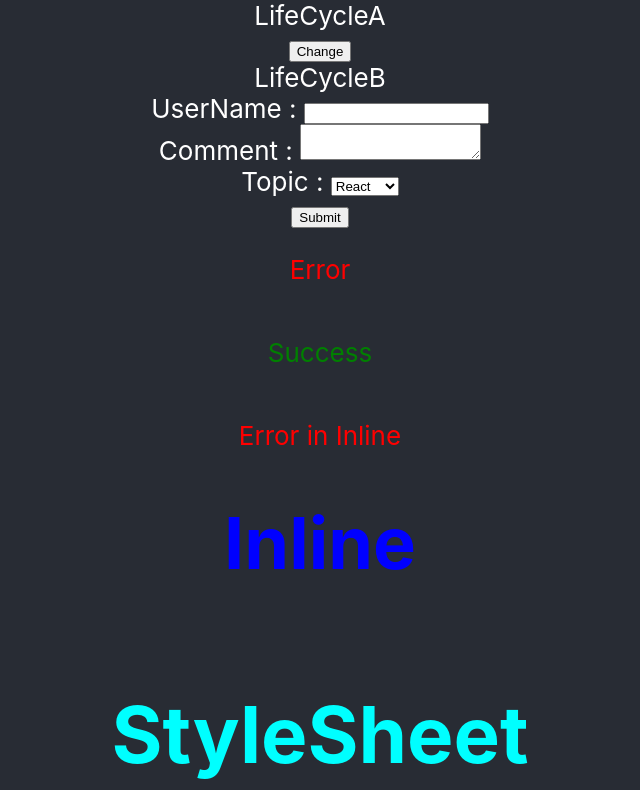
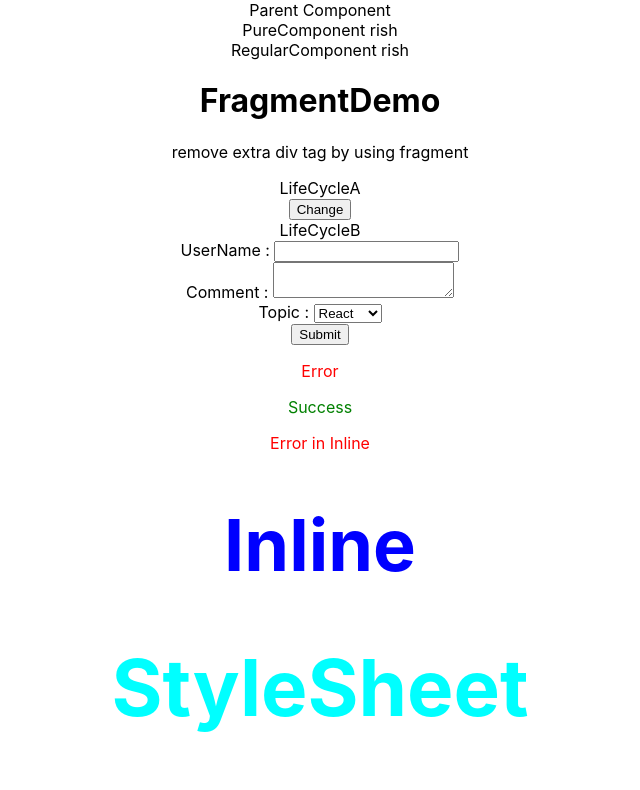
Before and after one commit to Rishav124-hub/ReactPractice, a React (Create React App) app in the folder hello-world/: page / in a window 1280 px wide. Shown: the top 790 px of the page, without its empty margins (320-960 px from the left). Built offline with nearby package versions, Linux system fonts and the light colour scheme.

Commit message:
fragment and pure component use

```diff
--- a/hello-world/src/App.js
+++ b/hello-world/src/App.js
@@ -19,12 +19,15 @@ import './AppStyle.css';
 import style from './AppStyle.module.css'
 import Form from './Form';
 import LifeCycleA from './LifeCycleA';
+import FragmentDemo from './FragmentDemo';
+import ParentComp from './ParentComp';
 
 class App extends Component{
   render() {
     return (
       <div className="App">
-        <header className="App-header">
+          <ParentComp></ParentComp>
+          <FragmentDemo></FragmentDemo>
           <LifeCycleA></LifeCycleA>
           <Form></Form>
           <p className="error">Error</p>
@@ -54,7 +57,6 @@ class App extends Component{
           <Greet name="Sanket" lastName="Sinha"></Greet>
           <Greet1/>
           <Hello/>
-        </header>
       </div>
     );
   }
--- /dev/null
+++ b/hello-world/src/FragmentDemo.js
@@ -0,0 +1,23 @@
+import React from 'react'
+
+function FragmentDemo() {
+    // const name=[]
+    return (
+        <React.Fragment>
+
+            {/* Like that we can use key attribute in reactfragment */}
+            {/* {
+                name.map(item=>(
+                    <React.Fragment key={item.id}>
+                        <h1>Title</h1>
+                        <p>{item.title}</p>
+                    </React.Fragment>
+                ))
+            } */}
+            <h1>FragmentDemo</h1>
+            <p>remove extra div tag by using fragment</p>
+        </React.Fragment>
+    )
+}
+
+export default FragmentDemo
--- /dev/null
+++ b/hello-world/src/ParentComp.js
@@ -0,0 +1,34 @@
+import React, { Component } from 'react'
+import PureComp from './PureComp'
+import RegComp from './RegComp'
+
+export class ParentComp extends Component {
+    constructor(props) {
+        super(props)
+
+        this.state = {
+             message:"rishav"
+        }
+    }
+    componentDidMount(){
+        setInterval(()=>{
+            this.setState({
+                message:'rish'
+            })
+        },2000)
+    }
+
+    render() {
+        console.log("*****************Parent Comp*******************");
+        return (
+
+            <div>
+                Parent Component
+                <PureComp name={this.state.message}></PureComp>
+                <RegComp name={this.state.message}></RegComp>
+            </div>
+        )
+    }
+}
+
+export default ParentComp
--- /dev/null
+++ b/hello-world/src/PureComp.js
@@ -0,0 +1,14 @@
+import React, { PureComponent } from 'react'
+
+export class PureComp extends PureComponent {
+    render() {
+        console.log("Pure Comp");
+        return (
+            <div>
+                PureComponent {this.props.name}
+            </div>
+        )
+    }
+}
+
+export default PureComp
--- /dev/null
+++ b/hello-world/src/RegComp.js
@@ -0,0 +1,14 @@
+import React, { Component } from 'react'
+
+export class RegComp extends Component {
+    render() {
+        console.log("Reg Comp");
+        return (
+            <div>
+                RegularComponent {this.props.name}
+            </div>
+        )
+    }
+}
+
+export default RegComp
```
Also changed, not shown: 1 other file (tests, documents, lock files or other folders).
